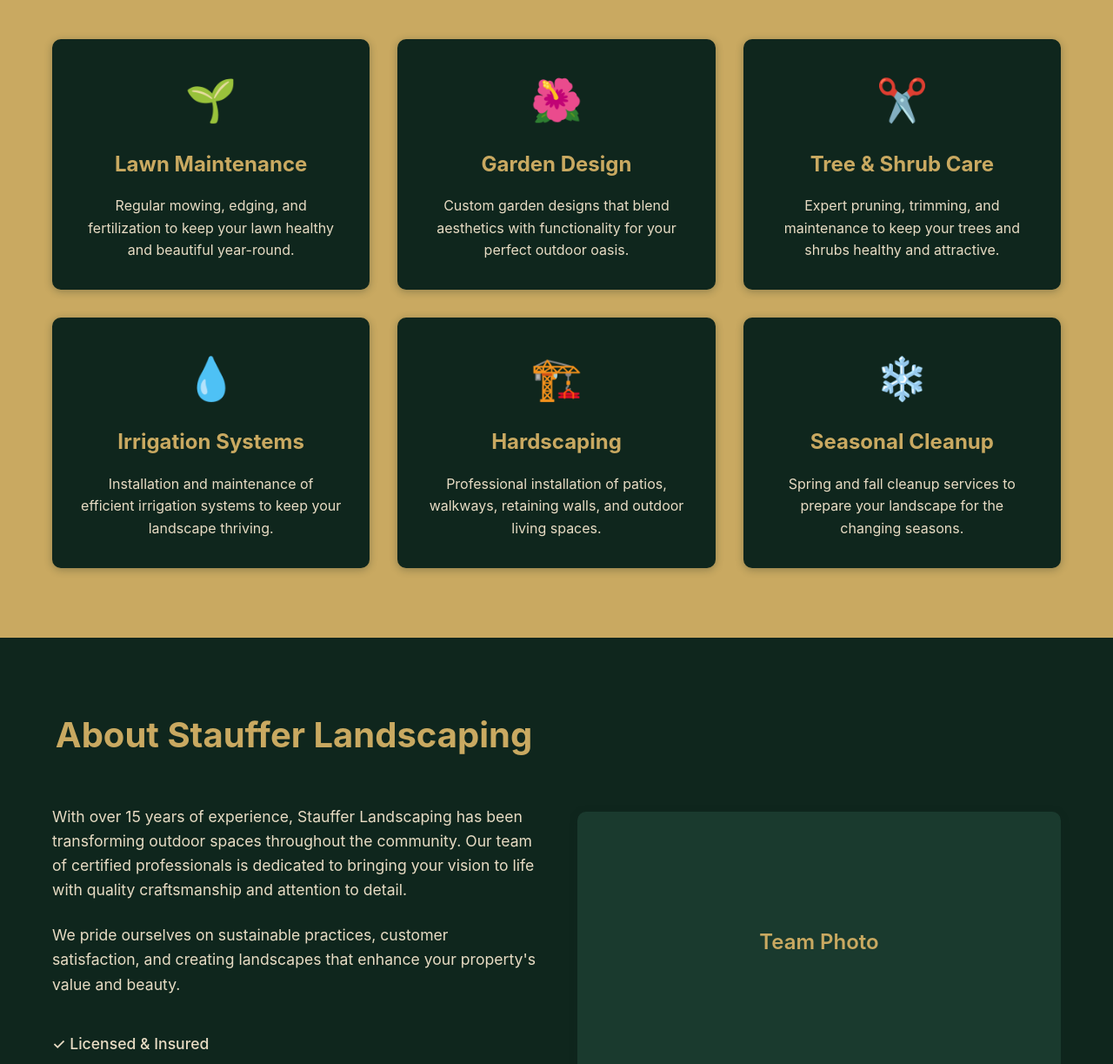
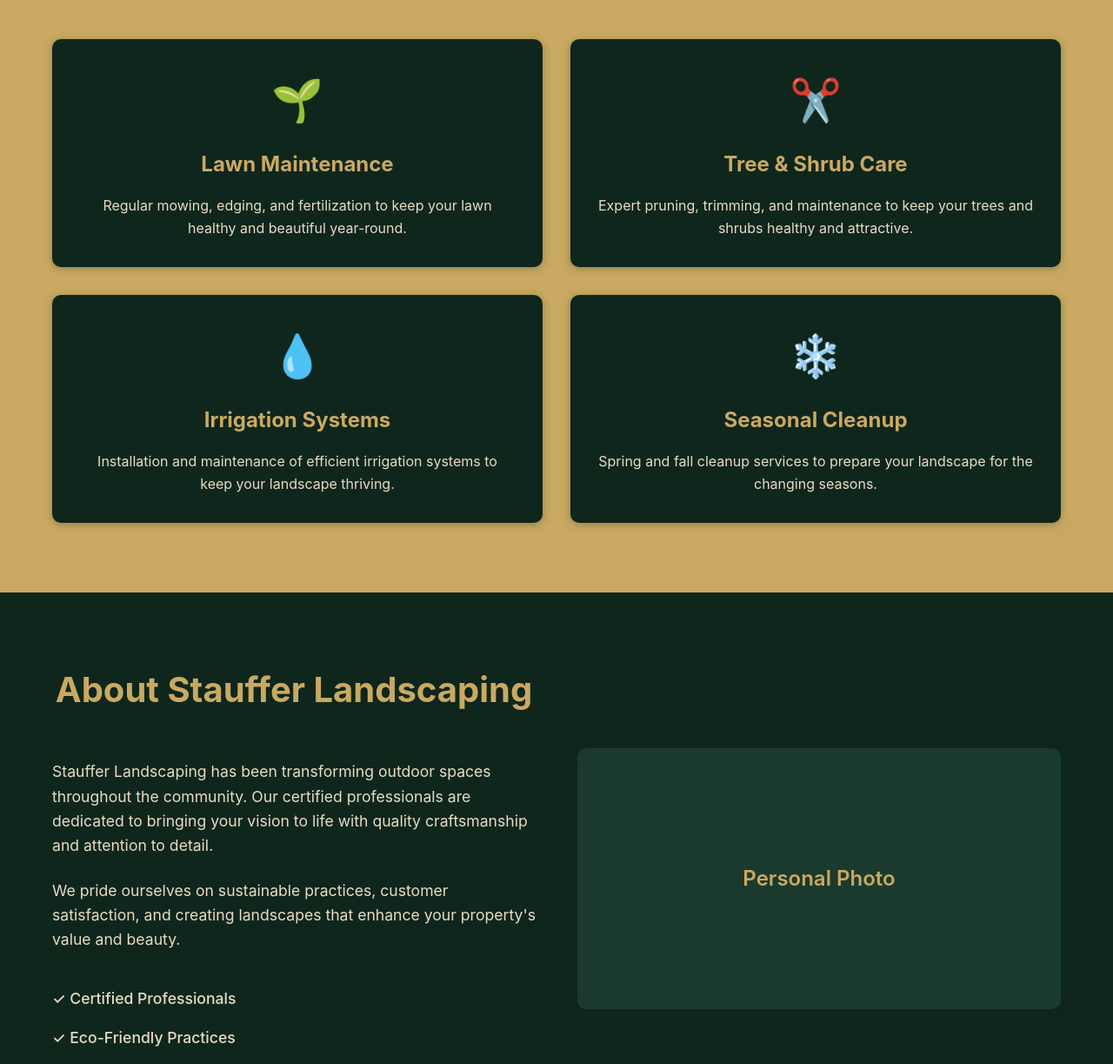
Before and after one commit to JMRCycling/StaufferLandscaping, a plain HTML site: page index.html in a window 1280 px wide. Shown: the part 697-1920 px from the top of the page at 87% size. Drawn offline with Linux system fonts and the light colour scheme.

Commit message:
Wording changes and stying improvements

```diff
--- a/css/styles.css
+++ b/css/styles.css
@@ -188,7 +188,7 @@
 
 .services-grid {
     display: grid;
-    grid-template-columns: repeat(auto-fit, minmax(300px, 1fr));
+    grid-template-columns: 1fr 1fr;
     gap: 2rem;
 }
 
@@ -295,6 +295,7 @@
     display: grid;
     grid-template-columns: repeat(auto-fit, minmax(300px, 1fr));
     gap: 1.5rem;
+
 }
 
 .gallery-item {
--- a/index.html
+++ b/index.html
@@ -34,7 +34,7 @@
         <!-- Hero Section -->
         <section id="home" class="hero">
             <div class="hero-content">
-                <h2>Transform Your Outdoor Space</h2>
+                <h2>Your lawn, our craftsmanship</h2>
                 <p>Professional landscaping services tailored to your vision</p>
                 <a href="#contact" class="btn btn-primary">Get a Free Quote</a>
             </div>
@@ -51,11 +51,6 @@
                         <p>Regular mowing, edging, and fertilization to keep your lawn healthy and beautiful year-round.</p>
                     </div>
                     <div class="service-card">
-                        <div class="service-icon">🌺</div>
-                        <h3>Garden Design</h3>
-                        <p>Custom garden designs that blend aesthetics with functionality for your perfect outdoor oasis.</p>
-                    </div>
-                    <div class="service-card">
                         <div class="service-icon">✂️</div>
                         <h3>Tree & Shrub Care</h3>
                         <p>Expert pruning, trimming, and maintenance to keep your trees and shrubs healthy and attractive.</p>
@@ -64,11 +59,6 @@
                         <div class="service-icon">💧</div>
                         <h3>Irrigation Systems</h3>
                         <p>Installation and maintenance of efficient irrigation systems to keep your landscape thriving.</p>
-                    </div>
-                    <div class="service-card">
-                        <div class="service-icon">🏗️</div>
-                        <h3>Hardscaping</h3>
-                        <p>Professional installation of patios, walkways, retaining walls, and outdoor living spaces.</p>
                     </div>
                     <div class="service-card">
                         <div class="service-icon">❄️</div>
@@ -85,17 +75,17 @@
                 <div class="about-content">
                     <div class="about-text">
                         <h2 class="section-title">About Stauffer Landscaping</h2>
-                        <p>With over 15 years of experience, Stauffer Landscaping has been transforming outdoor spaces throughout the community. Our team of certified professionals is dedicated to bringing your vision to life with quality craftsmanship and attention to detail.</p>
+                        <p>Stauffer Landscaping has been transforming outdoor spaces throughout the community. Our certified professionals are dedicated to bringing your vision to life with quality craftsmanship and attention to detail.</p>
                         <p>We pride ourselves on sustainable practices, customer satisfaction, and creating landscapes that enhance your property's value and beauty.</p>
                         <ul class="features-list">
-                            <li>✓ Licensed & Insured</li>
+                            <!-- <li>✓ Licensed & Insured</li> -->
                             <li>✓ Certified Professionals</li>
                             <li>✓ Eco-Friendly Practices</li>
                             <li>✓ 100% Satisfaction Guarantee</li>
                         </ul>
                     </div>
                     <div class="about-image">
-                        <div class="placeholder-image">Team Photo</div>
+                        <div class="placeholder-image">Personal Photo</div>
                     </div>
                 </div>
             </div>
@@ -137,20 +127,20 @@
                         <h3>Contact Information</h3>
                         <div class="info-item">
                             <strong>📞 Phone:</strong>
-                            <p>(555) 123-4567</p>
+                            <p>(208) 206-5230</p>
                         </div>
                         <div class="info-item">
                             <strong>✉️ Email:</strong>
-                            <p>info@staufferlandscaping.com</p>
+                            <p>staufferlandscaping@gmail.com</p>
                         </div>
-                        <div class="info-item">
+                        <!-- <div class="info-item">
                             <strong>📍 Address:</strong>
                             <p>123 Garden Lane<br>Springfield, ST 12345</p>
-                        </div>
-                        <div class="info-item">
+                        </div> -->
+                        <!-- <div class="info-item">
                             <strong>🕒 Hours:</strong>
                             <p>Monday - Friday: 8am - 6pm<br>Saturday: 9am - 4pm<br>Sunday: Closed</p>
-                        </div>
+                        </div> -->
                     </div>
                     <form class="contact-form" id="contactForm">
                         <div class="form-group">
@@ -170,10 +160,9 @@
                             <select id="service" name="service">
                                 <option value="">Select a service</option>
                                 <option value="lawn">Lawn Maintenance</option>
-                                <option value="garden">Garden Design</option>
                                 <option value="tree">Tree & Shrub Care</option>
                                 <option value="irrigation">Irrigation Systems</option>
-                                <option value="hardscaping">Hardscaping</option>
+                                <!-- <option value="hardscaping">Hardscaping</option> -->
                                 <option value="cleanup">Seasonal Cleanup</option>
                             </select>
                         </div>
```
